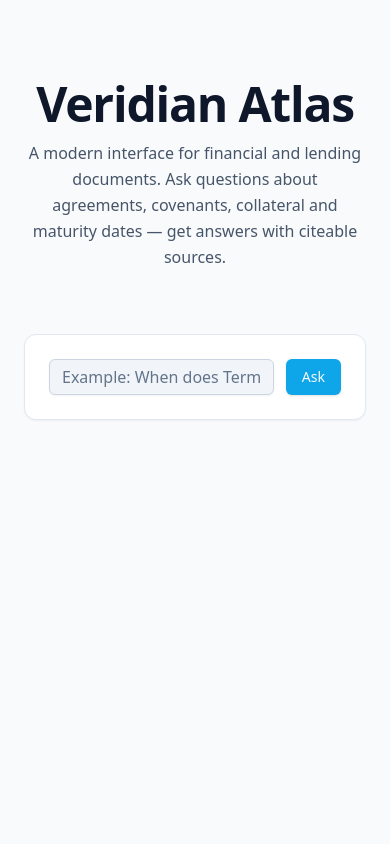
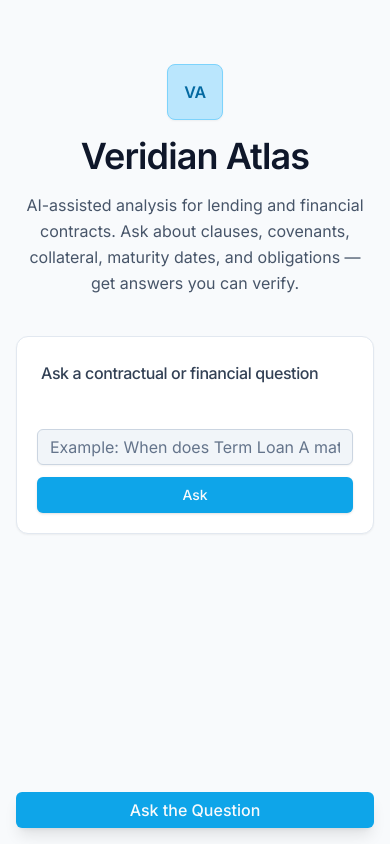
Before and after one commit to ajayaradhya/veridian-atlas, a React (Vite) app in the folder veridian-atlas-ui/: page / in a window 390 px wide. Built offline with nearby package versions, Linux system fonts and the light colour scheme.

Commit message:
Minimal theme for page

```diff
--- a/veridian-atlas-ui/index.html
+++ b/veridian-atlas-ui/index.html
@@ -1,12 +1,42 @@
 <!doctype html>
-<html lang="en">
+<html lang="en" class="bg-slate-50">
   <head>
     <meta charset="UTF-8" />
-    <link rel="icon" type="image/svg+xml" href="/vite.svg" />
-    <meta name="viewport" content="width=device-width, initial-scale=1.0" />
-    <title>veridian-atlas-ui</title>
+    <meta name="viewport" content="width=device-width, initial-scale=1" />
+
+    <!-- Page Title -->
+    <title>Veridian Atlas – Contract Intelligence for Financial Agreements</title>
+
+    <!-- Favicons / Branding (replace with your assets later) -->
+    <link rel="icon" type="image/png" href="/favicon.png" />
+    <link rel="apple-touch-icon" href="/apple-touch-icon.png" />
+    <meta name="theme-color" content="#0EA5E9" />
+
+    <!-- Meta Description (SEO + Clarity) -->
+    <meta
+      name="description"
+      content="Veridian Atlas is an AI-assisted interface for financial and lending contracts. Ask about clauses, covenants, collateral, and maturity dates — get answers with verifiable citations."
+    />
+
+    <!-- Social/OpenGraph (Link Previews) -->
+    <meta property="og:title" content="Veridian Atlas – Contract Intelligence" />
+    <meta property="og:description" content="Ask contract questions. Get answers. Verify instantly." />
+    <meta property="og:type" content="website" />
+    <meta property="og:image" content="/og-image.png" />
+
+    <!-- Font: Inter (Product-Grade Sans) -->
+    <link rel="preconnect" href="https://fonts.googleapis.com" />
+    <link rel="preconnect" href="https://fonts.gstatic.com" crossorigin />
+    <link
+      href="https://fonts.googleapis.com/css2?family=Inter:wght@300;400;500;600&display=swap"
+      rel="stylesheet"
+    />
+
+    <!-- Core styles injected by Vite/Tailwind -->
   </head>
-  <body>
+
+  <body class="bg-slate-50 text-slate-900 antialiased">
+    <!-- React Mount -->
     <div id="root"></div>
     <script type="module" src="/src/main.jsx"></script>
   </body>
--- a/veridian-atlas-ui/src/App.jsx
+++ b/veridian-atlas-ui/src/App.jsx
@@ -1,9 +1,11 @@
+// src/App.jsx
 import { useState } from "react";
+import { motion, AnimatePresence } from "framer-motion";
 import { askRagQuestion, fetchChunk } from "@/api/client";
-import { motion } from "framer-motion";
 
+// shadcn UI
 import { Button } from "@/components/ui/button";
-import { Card, CardContent } from "@/components/ui/card";
+import { Card, CardContent, CardHeader, CardTitle } from "@/components/ui/card";
 import { Input } from "@/components/ui/input";
 import { Popover, PopoverTrigger, PopoverContent } from "@/components/ui/popover";
 import { Alert, AlertTitle, AlertDescription } from "@/components/ui/alert";
@@ -16,33 +18,39 @@ export default function App() {
   const [activeCitation, setActiveCitation] = useState(null);
   const [chunkCache, setChunkCache] = useState({});
 
+  // -----------------------------------
+  // Handlers
+  // -----------------------------------
   const handleAsk = async () => {
     if (!query.trim()) return;
     setLoading(true);
     setError("");
     setData(null);
+
     try {
       const res = await askRagQuestion(query);
       setData(res);
     } catch {
-      setError("There was an issue fetching results. Try again.");
+      setError("Something went wrong while retrieving data. Try again.");
     }
+
     setLoading(false);
   };
 
   const loadCitation = async (id) => {
     if (chunkCache[id]) return setActiveCitation(chunkCache[id]);
+
     try {
       const res = await fetchChunk(id);
-      const normalized = {
+      const formatted = {
         id,
-        content: res.documents?.[0] ?? "No text available",
-        meta: res.metadatas?.[0] ?? null
+        content: res.documents?.[0] ?? "No text available.",
+        meta: res.metadatas?.[0] ?? null,
       };
-      setChunkCache((c) => ({ ...c, [id]: normalized }));
-      setActiveCitation(normalized);
+      setChunkCache((prev) => ({ ...prev, [id]: formatted }));
+      setActiveCitation(formatted);
     } catch {
-      setActiveCitation({ content: "Could not load clause." });
+      setActiveCitation({ content: "Could not load clause text." });
     }
   };
 
@@ -53,50 +61,83 @@ export default function App() {
     setActiveCitation(null);
   };
 
+  // -----------------------------------
+  // UI & Layout
+  // -----------------------------------
+
   return (
-    <div className="min-h-screen bg-slate-50 text-slate-900 flex flex-col items-center py-20 px-6">
+    <div className="min-h-screen bg-slate-50 text-slate-900 flex flex-col items-center
+    px-4 sm:px-8 md:px-10 lg:px-16 xl:px-24 py-16">
 
-      {/* HERO / BRAND */}
+      {/* ------------------ BRAND / LOGO ------------------ */}
       <motion.div
-        initial={{ opacity: 0, y: -8 }}
+        initial={{ opacity: 0, y: -10 }}
         animate={{ opacity: 1, y: 0 }}
-        className="text-center mb-16 space-y-3"
+        transition={{ duration: 0.6 }}
+        className="text-center mb-10 md:mb-16 space-y-4"
       >
-        <h1 className="text-5xl font-bold tracking-tight text-slate-900">
+        {/* Placeholder logo shape */}
+        <div className="mx-auto h-14 w-14 rounded-lg bg-sky-200 border border-sky-300 flex items-center justify-center shadow-sm">
+          <span className="text-sky-700 font-bold tracking-tight">VA</span>
+        </div>
+
+        <h1 className="font-semibold text-4xl sm:text-5xl md:text-6xl tracking-tight text-slate-900">
           Veridian Atlas
         </h1>
-        <p className="text-slate-600 max-w-2xl mx-auto leading-relaxed">
-          A modern interface for financial and lending documents.
-          Ask questions about agreements, covenants, collateral and maturity dates —
-          get answers with citeable sources.
+
+        <p className="text-slate-600 max-w-2xl mx-auto leading-relaxed text-base sm:text-lg">
+          AI-assisted analysis for lending and financial contracts. Ask about clauses, covenants, collateral,
+          maturity dates, and obligations — get answers you can verify.
         </p>
       </motion.div>
 
-      {/* INPUT */}
+      {/* ------------------ QUERY INPUT ------------------ */}
       {!data && !loading && (
-        <Card className="bg-white border border-slate-200 shadow-sm w-full max-w-3xl">
-          <CardContent className="p-6 flex items-center gap-3">
+        <Card className="w-full max-w-lg sm:max-w-2xl lg:max-w-3xl bg-white border border-slate-200 shadow-sm">
+          <CardHeader>
+            <CardTitle className="text-base font-medium text-slate-700">
+              Ask a contractual or financial question
+            </CardTitle>
+          </CardHeader>
+          <CardContent className="p-5 flex flex-col sm:flex-row gap-3">
             <Input
               placeholder="Example: When does Term Loan A mature?"
+              className="bg-slate-100 text-slate-800 border-slate-300 focus:ring-sky-400"
               value={query}
               onChange={(e) => setQuery(e.target.value)}
-              className="bg-slate-100 text-slate-800 border-slate-300"
+              onKeyDown={(e) => e.key === "Enter" && handleAsk()}
             />
-            <Button className="bg-sky-500 hover:bg-sky-600" onClick={handleAsk}>
+            <Button className="w-full sm:w-auto bg-sky-500 hover:bg-sky-600 transition" onClick={handleAsk}>
               Ask
             </Button>
           </CardContent>
         </Card>
       )}
 
-      {/* LOADING */}
-      {loading && (
-        <div className="mt-10 text-slate-500 italic">
-          Thinking, searching, and reading clauses...
+      {/* ----------- Sticky Mobile CTA ----------- */}
+      {!data && !loading && (
+        <div className="fixed bottom-4 left-0 right-0 px-4 sm:hidden">
+          <Button onClick={handleAsk} className="w-full py-4 bg-sky-500 hover:bg-sky-600 shadow-lg text-base">
+            Ask the Question
+          </Button>
         </div>
       )}
 
-      {/* ERROR */}
+      {/* ------------------ LOADING ------------------ */}
+      <AnimatePresence>
+        {loading && (
+          <motion.div
+            initial={{ opacity: 0 }}
+            animate={{ opacity: 1 }}
+            exit={{ opacity: 0 }}
+            className="mt-10 text-slate-500 italic text-center"
+          >
+            Reading clauses, checking covenants, scanning ledgers...
+          </motion.div>
+        )}
+      </AnimatePresence>
+
+      {/* ------------------ ERROR ------------------ */}
       {error && (
         <Alert variant="destructive" className="max-w-xl mt-10">
           <AlertTitle>Something went wrong</AlertTitle>
@@ -104,56 +145,52 @@ export default function App() {
         </Alert>
       )}
 
-      {/* RESULTS */}
+      {/* ------------------ ANSWER CARD ------------------ */}
       {data && (
-        <Card className="max-w-3xl w-full mt-12 bg-white border border-slate-200 shadow-md p-8 space-y-10">
+        <Card className="w-full max-w-lg sm:max-w-2xl lg:max-w-3xl mt-14 bg-white border border-slate-200 shadow-md
+        p-8 sm:p-10 md:p-12 space-y-10">
 
-          {/* QUESTION */}
-          <section>
+          {/* ------------------ QUESTION ------------------ */}
+          <section className="space-y-1">
             <h3 className="text-xs uppercase font-medium text-slate-500">Question</h3>
-            <p className="text-xl font-semibold text-slate-900 mt-1">
-              {data.query}
-            </p>
+            <p className="text-xl font-semibold text-slate-900">{data.query}</p>
           </section>
 
-          {/* ANSWER */}
-          <section>
+          {/* ------------------ ANSWER ------------------ */}
+          <section className="space-y-1">
             <h3 className="text-xs uppercase font-medium text-slate-500">Answer</h3>
-            <p className="text-lg mt-2 text-slate-800 font-medium">
+            <p className="text-lg text-slate-800 font-medium leading-relaxed">
               {data.answer}
             </p>
           </section>
 
-          {/* CITATIONS */}
-          <section>
-            <h3 className="text-xs uppercase font-medium text-slate-500 mb-2">Citations</h3>
+          {/* ------------------ CITATIONS ------------------ */}
+          <section className="space-y-2">
+            <h3 className="text-xs uppercase font-medium text-slate-500">Citations</h3>
             <div className="flex flex-wrap gap-2">
               {data.citations?.map((id) => (
                 <Popover key={id}>
                   <PopoverTrigger asChild>
                     <button
                       onClick={() => loadCitation(id)}
-                      className="text-sm bg-slate-100 border border-slate-300 px-3 py-1 rounded-md hover:bg-slate-200 transition"
+                      className="text-xs sm:text-sm bg-slate-100 border border-slate-300 px-2 sm:px-3 py-1
+                      rounded-md hover:bg-slate-200 transition"
                     >
                       {id.split("::").slice(-1)}
                     </button>
                   </PopoverTrigger>
 
-                  <PopoverContent className="bg-white border border-slate-200 shadow-lg p-4 w-96 text-sm">
+                  <PopoverContent className="bg-white border border-slate-200 p-4 w-[95vw] sm:w-80 md:w-96 text-sm space-y-2 shadow-xl">
                     {activeCitation?.id === id ? (
                       <>
-                        <p className="font-medium text-slate-800">
-                          {activeCitation.meta?.clause_title}
-                        </p>
-                        <p className="whitespace-pre-line text-slate-600 mt-2">
-                          {activeCitation.content}
-                        </p>
+                        <p className="font-medium text-slate-800">{activeCitation.meta?.clause_title}</p>
+                        <p className="whitespace-pre-line text-slate-600">{activeCitation.content}</p>
                         <p className="text-xs text-slate-400 border-t pt-2 mt-2">
                           Section {activeCitation.meta?.section_id} • Clause {activeCitation.meta?.clause_id}
                         </p>
                       </>
                     ) : (
-                      <p className="italic text-slate-500">Loading clause...</p>
+                      <p className="italic text-slate-500">Loading...</p>
                     )}
                   </PopoverContent>
                 </Popover>
@@ -161,8 +198,11 @@ export default function App() {
             </div>
           </section>
 
-          {/* RESET */}
-          <Button className="w-full bg-slate-200 text-slate-800 hover:bg-slate-300" onClick={reset}>
+          {/* ------------------ RESET ------------------ */}
+          <Button
+            className="w-full bg-slate-200 text-slate-800 hover:bg-slate-300"
+            onClick={reset}
+          >
             Ask Another Question
           </Button>
         </Card>
--- a/veridian-atlas-ui/src/index.css
+++ b/veridian-atlas-ui/src/index.css
@@ -5,7 +5,9 @@
 /* Optional: smoother font rendering */
 html {
   -webkit-font-smoothing: antialiased;
+  font-family: Inter, system-ui, sans-serif;
 }
+
 
 @layer base {
   :root {
```
